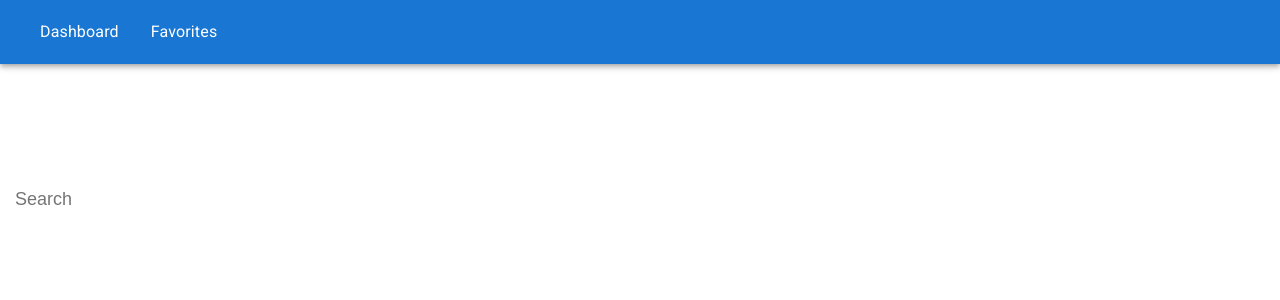
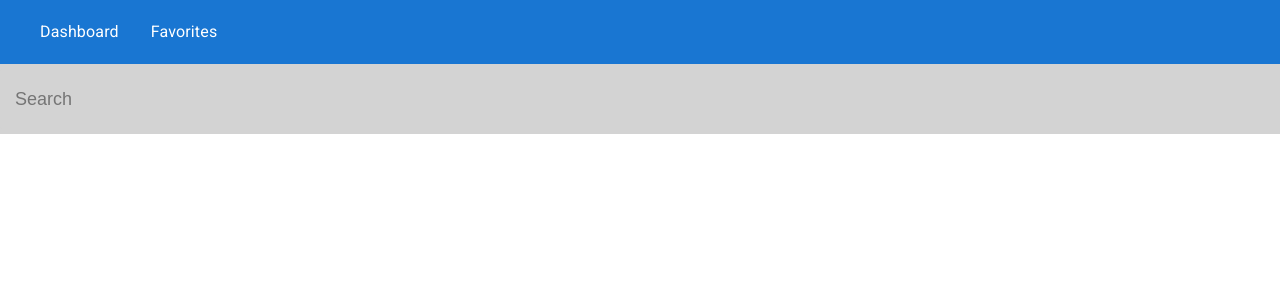
Before and after one commit to TomoKulusic/mupsee-frontend, a React (Create React App) app: page / in a window 1280 px wide. Shown: the top 300 px of the page. Built offline with nearby package versions, Linux system fonts and the light colour scheme.

Commit message:
Added movie description page skeleton

```diff
--- a/src/App.css
+++ b/src/App.css
@@ -1,5 +1,12 @@
 .App {
-  text-align: center;
+  height: 100%;
+  display: flex;
+  flex-direction: column;
+}
+
+.App > .main {
+  display: flex;
+  flex-direction: column;
 }
 
 .App-logo {
@@ -28,6 +35,10 @@
   color: #61dafb;
 }
 
+.main {
+  height: 100%;
+}
+
 @keyframes App-logo-spin {
   from {
     transform: rotate(0deg);
--- a/src/App.js
+++ b/src/App.js
@@ -2,6 +2,7 @@ import "./App.css";
 import { Routes, Route, Link } from "react-router-dom";
 import SearchPage from "./components/seach-component/searchPage";
 import ToolbarComponent from "./components/toolbar/toolbar";
+import MoviePage from "./components/movie-page/moviePage";
 
 function App() {
   return (
@@ -9,9 +10,12 @@ function App() {
       <div className="toolbar">
         <ToolbarComponent></ToolbarComponent>
       </div>
-      <Routes>
-        <Route path="/" element={<SearchPage />} />
-      </Routes>
+      <div className="main">
+        <Routes>
+          <Route path="/" element={<SearchPage />} />
+          <Route path="/movie/:id" element={<MoviePage />} />
+        </Routes>
+      </div>
     </div>
   );
 }
--- /dev/null
+++ b/src/components/movie-page/moviePage.css
@@ -0,0 +1,82 @@
+p {
+  margin: 0;
+  font-family: system-ui, -apple-system, BlinkMacSystemFont, "Segoe UI", Roboto,
+    Oxygen, Ubuntu, Cantarell, "Open Sans", "Helvetica Neue", sans-serif;
+}
+
+.page {
+  height: 100%;
+  width: 100%;
+  display: flex;
+}
+
+.page > div {
+  height: 100%;
+  width: 100%;
+  display: flex;
+  flex-direction: row;
+}
+
+.page > div > div {
+  flex: 1;
+}
+
+.page > div > .movie-description {
+  display: flex;
+  flex-direction: column;
+}
+
+.page > div > .trailer {
+  display: flex;
+  flex-direction: column;
+}
+
+.page > div > .trailer > div {
+  flex: 1;
+}
+
+.trailer-container {
+  display: flex;
+  justify-content: center;
+  align-items: center;
+}
+
+.trailer-container > iframe {
+  width: 70%;
+  height: 70%;
+}
+
+.description-container {
+  display: flex;
+  flex-direction: column;
+  margin: 100px;
+}
+
+.description-container > div {
+  display: flex;
+  flex-direction: row;
+  align-items: center;
+}
+
+.description-container > div > .title {
+  font-size: 3em;
+  padding-right: 0.5em;
+}
+
+.movie-ratings {
+  display: flex;
+  flex-direction: row;
+  padding-top: 2em;
+}
+
+.movie-ratings > p {
+  padding-right: 1em;
+}
+
+.description {
+  padding-top: 1em;
+}
+
+.share-button-div {
+  padding-top: 1em;
+}
--- /dev/null
+++ b/src/components/movie-page/moviePage.jsx
@@ -0,0 +1,105 @@
+import React, { Component } from "react";
+import "./moviePage.css";
+import { useLocation, useNavigate, useParams } from "react-router-dom";
+
+class MoviePage extends Component {
+  constructor(props) {
+    super(props);
+    this.state = {
+      data: null,
+    };
+  }
+
+  componentDidMount() {
+    this.getMovie();
+  }
+
+  render() {
+    // const id = this.props.params.id;
+
+    return (
+      <div className="page">
+        {this.state.data != null && (
+          <div>
+            <div className="movie-description">
+              <div className="description-container">
+                <div>
+                  <p className="title">{this.state.data.title}</p>
+                  <p>Add favorite icon</p>
+                </div>
+                <div className="movie-ratings">
+                  <p>{this.state.data.release}</p>
+
+                  <p>{this.state.data.runtime}</p>
+                  <p>IMDB: {this.state.data.movieRatings.imdbRating}</p>
+                  <p>
+                    ROTTEN: {this.state.data.movieRatings.rottenTomatoesRating}
+                  </p>
+                </div>
+                <div className="movie-genres">
+                  <p>{this.state.data.genres}</p>
+                </div>
+                <div className="share-button-div">SHARE</div>
+                <div className="description">
+                  <p>{this.state.data.description}</p>
+                </div>
+              </div>
+            </div>
+            <div className="trailer">
+              <div className="trailer-container">
+                <iframe
+                  src={`https://www.youtube.com/embed/${this.state.data.movieTrailerResponseItems[0].trailerId}`}
+                  frameBorder="0"
+                  allow="accelerometer; autoplay; clipboard-write; encrypted-media; gyroscope; picture-in-picture"
+                  allowFullScreen
+                  title="Embedded youtube"
+                />
+              </div>
+              <div></div>
+            </div>
+          </div>
+        )}
+      </div>
+    );
+
+    //       <div className="page">
+    //         {this.state.data != null &&
+
+    // }
+    //       </div>
+    //     );
+  }
+
+  getMovie = () => {
+    fetch(
+      "https://localhost:7289/Mupsee/SearchByIdAsync?movieId=" +
+        this.props.params.id
+    )
+      .then((res) => res.json())
+      .then(
+        (result) => {
+          console.log(result);
+          this.setState({ data: result });
+        },
+        // Note: it's important to handle errors here
+        // instead of a catch() block so that we don't swallow
+        // exceptions from actual bugs in components.
+        (error) => {}
+      );
+  };
+}
+
+const withRouter = (WrappedComponent) => (props) => {
+  const params = useParams();
+  // etc... other react-router-dom v6 hooks
+
+  return (
+    <MoviePage
+      {...props}
+      params={params}
+      // etc...
+    />
+  );
+};
+
+export default withRouter(MoviePage);
--- a/src/components/seach-component/searchPage.css
+++ b/src/components/seach-component/searchPage.css
@@ -1,6 +1,6 @@
 .movie-section {
-  height: 220px;
-  width: 150px;
+  height: 450px;
+  /* width: 150px; */
   position: relative;
 }
 
@@ -9,7 +9,6 @@
   width: 100%;
   opacity: 1;
   display: block;
-  height: auto;
   transition: 0.5s ease;
   backface-visibility: hidden;
 }
@@ -20,6 +19,30 @@
 
 .movie-section:hover .image-hover {
   opacity: 1;
+}
+
+.search {
+  display: flex;
+  flex-direction: column;
+}
+
+.search-form {
+  height: 70px;
+  width: 100%;
+  background-color: lightgray;
+}
+
+.search-input {
+  background-color: inherit;
+}
+
+.searchInputs {
+  width: 100%;
+  background-color: inherit;
+  display: flex;
+  align-items: center;
+  flex-direction: row;
+  height: 100%;
 }
 
 .image-hover {
@@ -33,13 +56,8 @@
   text-align: center;
 }
 
-.searchInputs {
-  margin-top: 105px;
-  display: flex;
-}
-
 .search input {
-  background-color: white;
+  background-color: inherit;
   border: 0;
   border-radius: 2px;
   border-top-right-radius: 0px;
@@ -53,7 +71,7 @@
 .searchIcon {
   height: 60px;
   width: 50px;
-  background-color: white;
+  background-color: inherit;
   display: grid;
   place-items: center;
 }
@@ -66,11 +84,13 @@ input:focus {
 }
 
 .dataResult {
-  margin-top: 5px;
   background-color: white;
-  box-shadow: rgba(0, 0, 0, 0.35) 0px 5px 15px;
   overflow: hidden;
   overflow-y: auto;
+  display: flex;
+  flex-direction: row;
+  justify-content: space-between;
+  padding: 100px 70px 0 70px;
 }
 
 .dataResult::-webkit-scrollbar {
--- a/src/components/seach-component/searchPage.jsx
+++ b/src/components/seach-component/searchPage.jsx
@@ -1,5 +1,6 @@
 import React, { Component } from "react";
 import "./searchPage.css";
+import { useNavigate } from "react-router-dom";
 
 class SearchPage extends Component {
   constructor(props) {
@@ -15,10 +16,11 @@ class SearchPage extends Component {
   render() {
     return (
       <div className="search">
-        <form onSubmit={this.handleSubmit}>
+        <form className="search-form" onSubmit={this.handleSubmit}>
           <div className="searchInputs">
             <input
               type="text"
+              className="search-input"
               placeholder={"Search"}
               value={this.state.wordEntered}
               onChange={this.handleFilter}
@@ -29,11 +31,13 @@ class SearchPage extends Component {
         {this.state.filteredData.length != 0 && (
           <div className="dataResult">
             {this.state.filteredData.map((movie) => {
-              console.log(movie);
               return (
-                <div className="movie-section" key={movie.id}>
+                <div
+                  className="movie-section"
+                  key={movie.id}
+                  onClick={() => this.goToMovieDetails(movie.id)}
+                >
                   <img className="image-section" src={movie.image} />
-                  <p>{movie.title}</p>
                   <div className="image-hover">
                     <p>{movie.id}</p>
                   </div>
@@ -44,6 +48,10 @@ class SearchPage extends Component {
         )}
       </div>
     );
+  }
+
+  goToMovieDetails(movieId) {
+    this.props.navigate("/movie/" + movieId);
   }
 
   searchMovies = () => {
@@ -79,4 +87,9 @@ class SearchPage extends Component {
   };
 }
 
-export default SearchPage;
+function WithNavigate(props) {
+  let navigate = useNavigate();
+  return <SearchPage {...props} navigate={navigate} />;
+}
+
+export default WithNavigate;
--- a/src/index.css
+++ b/src/index.css
@@ -1,13 +1,21 @@
+html,
+body,
+#root,
+.app,
+.app > div {
+  height: 100%;
+}
+
 body {
   margin: 0;
-  font-family: -apple-system, BlinkMacSystemFont, 'Segoe UI', 'Roboto', 'Oxygen',
-    'Ubuntu', 'Cantarell', 'Fira Sans', 'Droid Sans', 'Helvetica Neue',
+  font-family: -apple-system, BlinkMacSystemFont, "Segoe UI", "Roboto", "Oxygen",
+    "Ubuntu", "Cantarell", "Fira Sans", "Droid Sans", "Helvetica Neue",
     sans-serif;
   -webkit-font-smoothing: antialiased;
   -moz-osx-font-smoothing: grayscale;
 }
 
 code {
-  font-family: source-code-pro, Menlo, Monaco, Consolas, 'Courier New',
+  font-family: source-code-pro, Menlo, Monaco, Consolas, "Courier New",
     monospace;
 }
```
